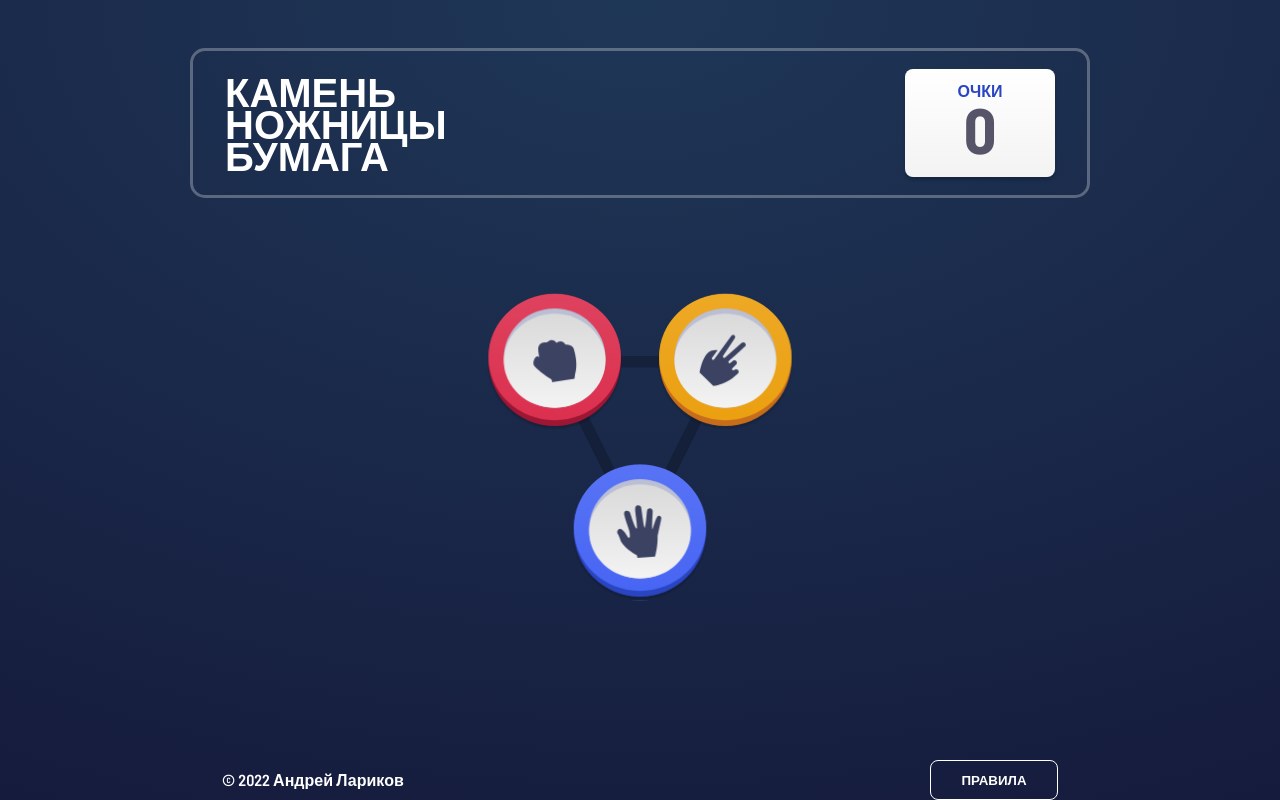
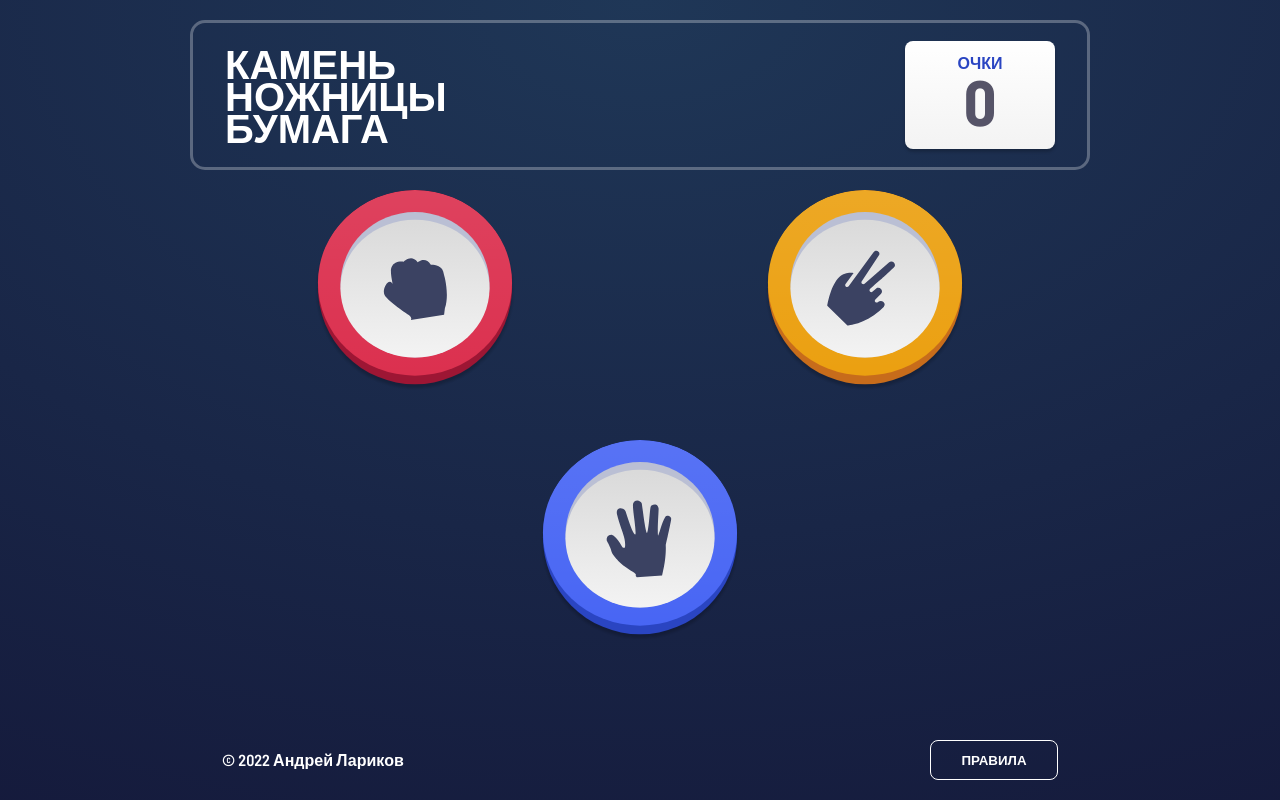
Before and after one commit to larikov174/rock-paper-scissors, a React (Vite) app: page / in a window 1280 px wide. Built offline with nearby package versions, Linux system fonts and the light colour scheme.

Commit message:
feat: remake pick screen component

```diff
--- a/src/components/GambleScreen.jsx
+++ b/src/components/GambleScreen.jsx
@@ -76,7 +76,7 @@ const GambleScreen = ({ playerPick, npcPick, score }) => {
   const handleClick = () => navigate('/');
 
   const handleWin = () => {
-		setResultTitle('Ты выиграл!');
+    setResultTitle('Ты выиграл!');
     score({ value: 1 });
   };
 
@@ -86,19 +86,21 @@ const GambleScreen = ({ playerPick, npcPick, score }) => {
   };
 
   const handleDraw = () => {
-		setResultTitle('Ничья!');
+    setResultTitle('Ничья!');
     score({ value: 0 });
   };
 
+
   useEffect(() => {
-    if (playerPick === npcPick) return handleDraw();
-    if ((playerPick = 'rock' && npcPick === 'scissors')) return handleWin();
-    if ((playerPick = 'rock' && npcPick === 'paper'))  return handleLoose();
-    if ((playerPick = 'scissors' && npcPick === 'paper'))  return handleWin();
-    if ((playerPick = 'scissors' && npcPick === 'rock'))  return handleLoose();
-    if ((playerPick = 'paper' && npcPick === 'rock'))  return handleWin();
-    if ((playerPick = 'paper' && npcPick === 'scissors'))  return handleLoose();
-  }, []);
+		console.log(playerPick, npcPick);
+		if (playerPick === npcPick) return handleDraw();
+		if ((playerPick = 'rock' && npcPick === 'scissors')) return handleWin();
+		if ((playerPick = 'rock' && npcPick === 'paper')) return handleLoose();
+		if ((playerPick = 'scissors' && npcPick === 'paper')) return handleWin();
+		if ((playerPick = 'scissors' && npcPick === 'rock')) return handleLoose();
+		if ((playerPick = 'paper' && npcPick === 'rock')) return handleWin();
+		if ((playerPick = 'paper' && npcPick === 'scissors')) return handleLoose();
+  }, [playerPick]);
 
   return (
     <Container>
--- a/src/components/Header.jsx
+++ b/src/components/Header.jsx
@@ -5,7 +5,7 @@ const MainContainer = styled.header`
   justify-content: space-between;
   align-items: center;
   padding: 0 32px;
-  margin: 48px auto 0;
+  margin: 20px auto 0;
   border: 3px solid rgba(255, 255, 255, 0.28);
   border-radius: 15px;
   width: 100%;
--- a/src/components/PickScreen.jsx
+++ b/src/components/PickScreen.jsx
@@ -3,64 +3,53 @@ import rock from '../assets/rock.svg';
 import paper from '../assets/paper.svg';
 import scissors from '../assets/scissors.svg';
 
-const Container = styled.svg`
-  width: 100%;
-  height: auto;
-  transform: translateY(min(5vw, 50px));
+const StyledContainer = styled.div`
+	display: grid;
+	grid-template-columns: repeat(2, 1fr);
+	grid-template-rows: repeat(2, 1fr);
+	grid-template-areas:
+	'rock scissors'
+	'paper paper';
+	justify-items: center;
+	width: 100%;
+	min-height: 500px;
+	margin-top: 20px;
 `;
 
-const StyledCircle = styled.circle`
+const Image = styled.img`
+  grid-area: ${(props) => props.area};
+  width: clamp(150px, 200px, 30vw);
+  height: clamp(150px, 200px, 30vw);
+  position: ${(props) => props.position};
+  left: ${(props) => props.left};
+  top: ${(props) => props.top};
+  border-radius: 50%;
   &:hover {
     box-shadow: 0 0 10px 30px #ffffff24;
-    filter: drop-shadow(0 0 30px rgb(255 255 255 / 0.4));
     cursor: pointer;
-    will-change: opacity;
-    transition: filter 0.3s;
+    will-change: transform;
+    transition: box-shadow 0.3s;
   }
   &:active {
-    filter: drop-shadow(0 0 20px rgb(187 187 187));
+    box-shadow: 0 0 20px #bbbbbb;
   }
 `;
 
 const PickScreen = ({ onImagePick }) => {
 	const imageArray = ['rock', 'scissors', 'paper'];
 	const npcPick = imageArray[Math.floor(Math.random() * 3)];
-  const onClickNavigation = (e) => {
-    onImagePick({ playerPick: e.target.id, npcPick });
+
+  const handleClick = (e) => {
+		const playerPick = e.target.id;
+    onImagePick({ playerPick, npcPick });
   };
 
   return (
-    <Container viewBox="0 0 900 900">
-      <defs>
-        <pattern
-          id="rockImage"
-          x="0"
-          y="0"
-          width="1"
-          height="1"
-          viewBox="0 0 100 100"
-          preserveAspectRatio="xMidYMid slice">
-          <image width="100" height="100" href={rock} />
-        </pattern>
-        <pattern
-          id="scissorsImage"
-          x="0"
-          y="0"
-          width="1"
-          height="1"
-          viewBox="0 0 100 100"
-          preserveAspectRatio="xMidYMid slice">
-          <image width="100" height="100" href={scissors} />
-        </pattern>
-        <pattern id="paperImage" x="0" y="0" width="1" height="1" viewBox="0 0 100 100" preserveAspectRatio="xMidYMid slice">
-          <image width="100" height="100" href={paper} />
-        </pattern>
-      </defs>
-      <polyline points="300,200 600,200 450,500 300,200" style={{ fill: 'none' }} stroke="#0000003b" strokeWidth="20" />
-      <StyledCircle id="rock" cx={300} cy={200} r={120} fill="url(#rockImage)" onClick={onClickNavigation} />
-      <StyledCircle id="scissors" cx={600} cy={200} r={120} fill="url(#scissorsImage)" onClick={onClickNavigation} />
-      <StyledCircle id="paper" cx={450} cy={500} r={120} fill="url(#paperImage)" onClick={onClickNavigation} />
-    </Container>
+		<StyledContainer>
+			<Image id='rock' src={rock} area="rock" onClick={handleClick}/>
+			<Image id='scissors' src={scissors} area="scissors" onClick={handleClick}/>
+			<Image id='paper' src={paper} area="paper" onClick={handleClick}/>
+		</StyledContainer>
   );
 };
 
```
